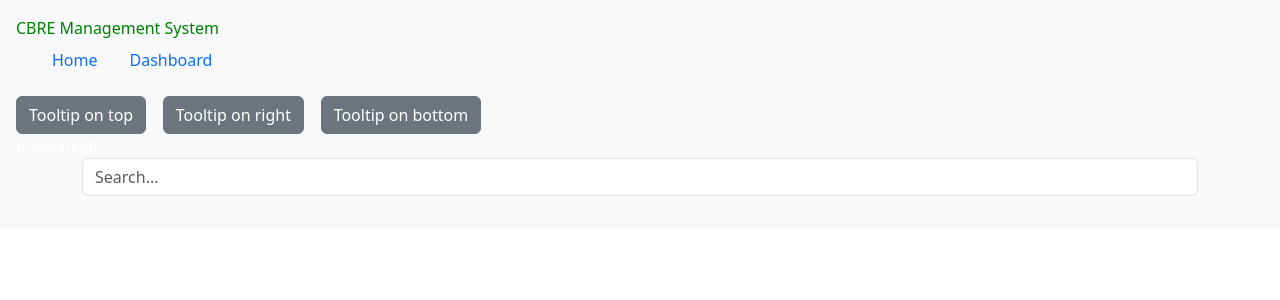
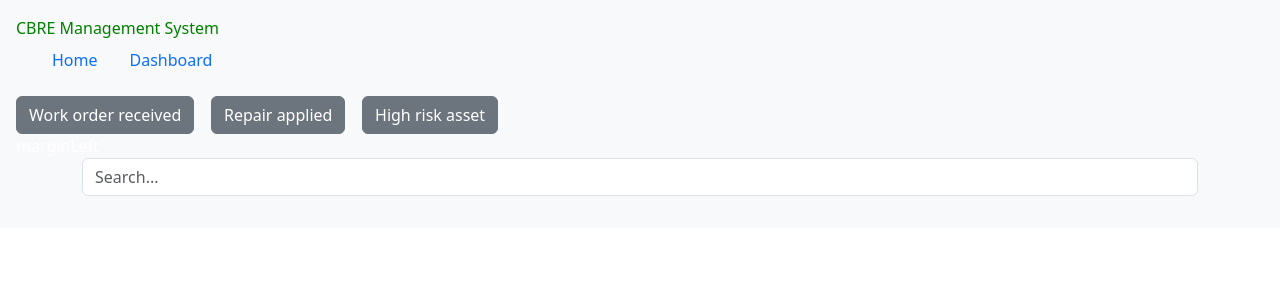
Before and after one commit to mingyao1/flakes, a React (Create React App) app in the folder frontend/: page / in a window 1280 px wide. Shown: the top 300 px of the page. Built offline with nearby package versions, Linux system fonts and the light colour scheme.

Commit message:
Update Home.js

```diff
--- a/frontend/src/Home.js
+++ b/frontend/src/Home.js
@@ -28,15 +28,15 @@ const Home = () => {
 
         <div>
         <button type="button" class="btn btn-secondary" data-toggle="Work order" data-placement="received" title="Work order received">
-            Tooltip on top
+            Work order received
         </button>
         &nbsp;&nbsp;&nbsp; {/* Add non-breaking spaces */}
         <button type="button" class="btn btn-secondary" data-toggle="tooltip" data-placement="right" title="Repairs applied">
-            Tooltip on right
+            Repair applied
         </button>
         &nbsp;&nbsp;&nbsp; {/* Add non-breaking spaces */}
         <button type="button" class="btn btn-secondary" data-toggle="tooltip" data-placement="bottom" title="High risk asset">
-            Tooltip on bottom
+            High risk asset
         </button>
         </div>
 
```
